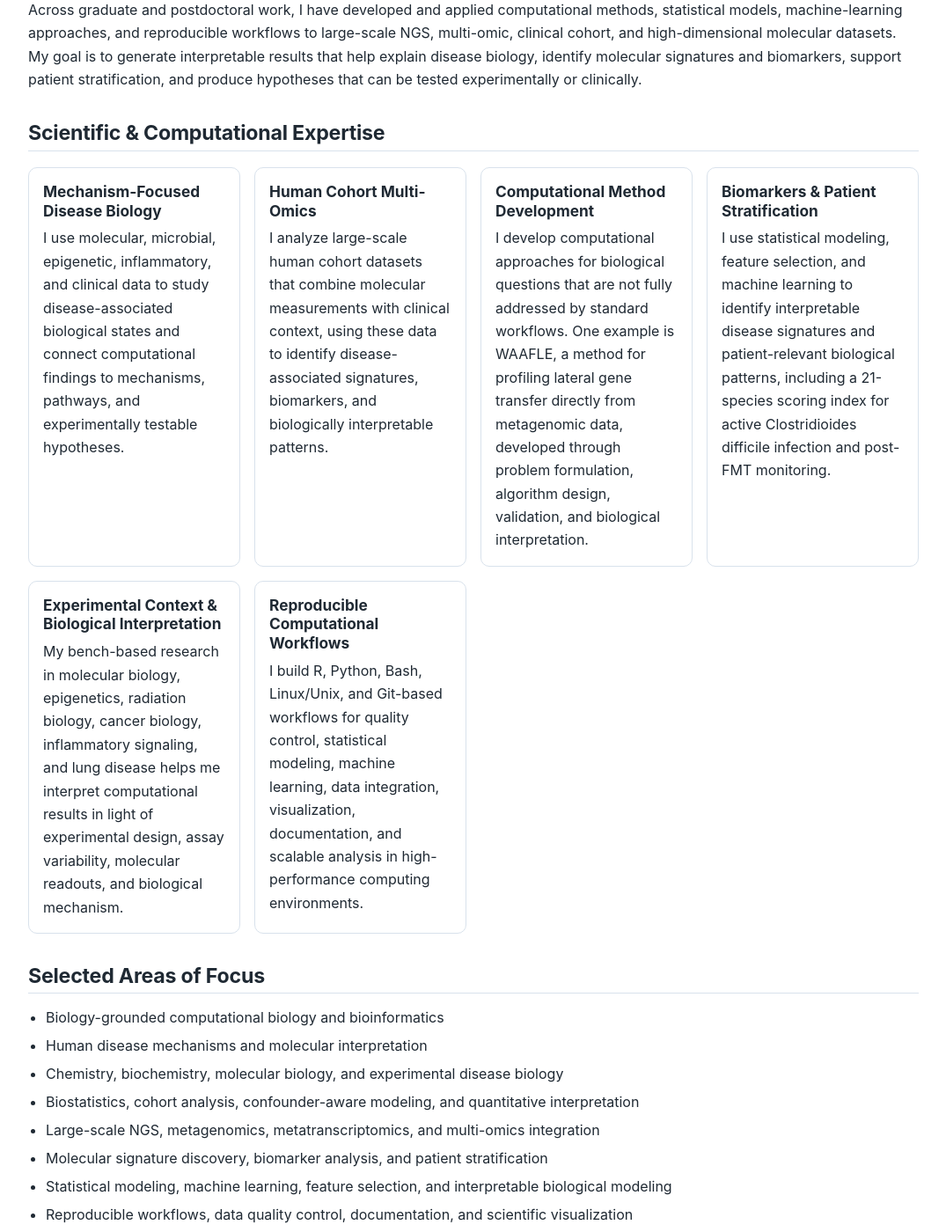
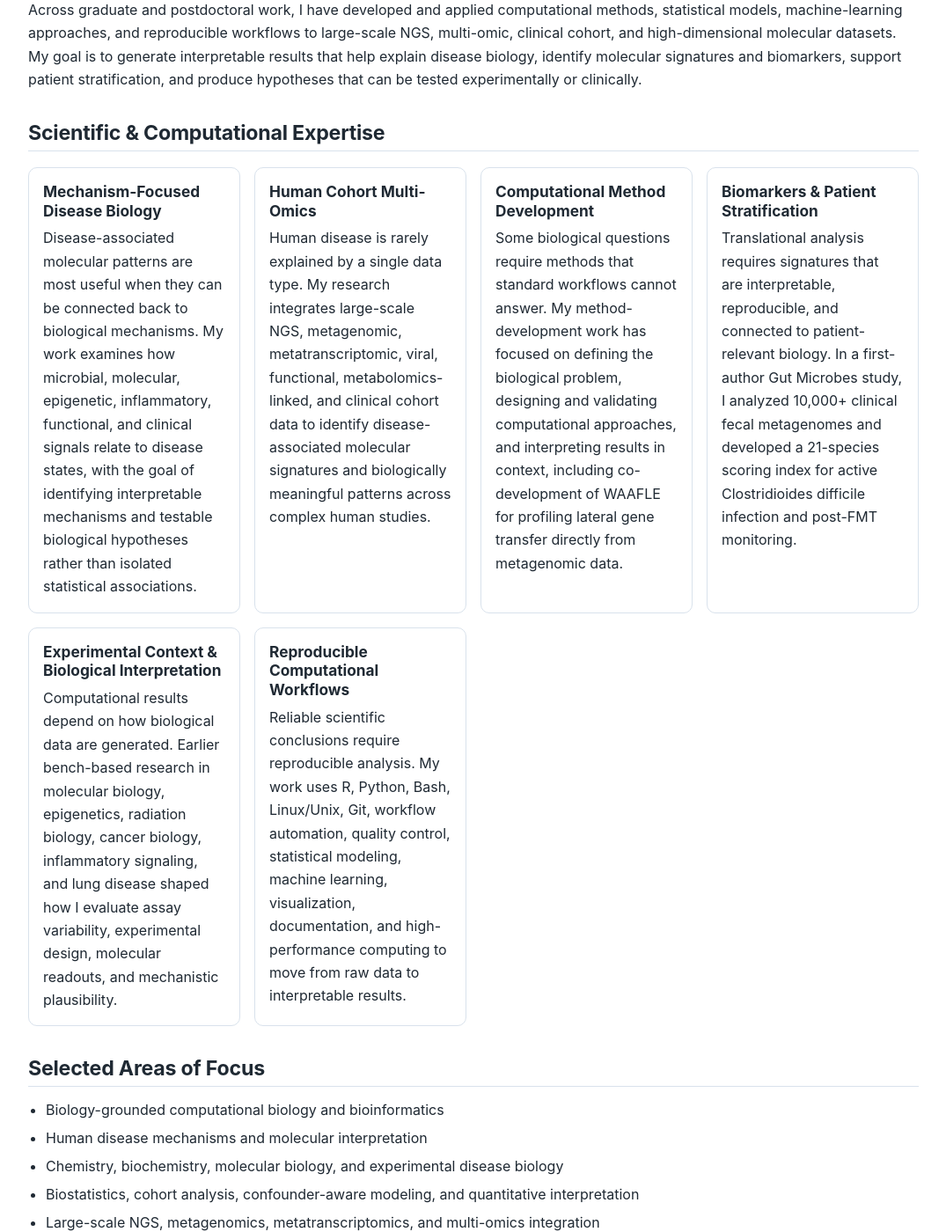
Before and after one commit to Nzabarushimana/nzabarushimana.github.io, a Jekyll site: the page built from index.md, in a window 1280 px wide and 1400 px high, scrolled down 955 px. Shown: the whole window at 88% size, without its empty margins (102-1177 px from the left). Built offline with Jekyll 4.4.1, drawn with Linux system fonts in a browser that asks for light colours.

Commit message:
Update index.md

```diff
--- a/index.md
+++ b/index.md
@@ -28,7 +28,6 @@ I am a computational biologist and bioinformatics scientist with academic traini
 My earlier bench-based research in molecular biology, epigenetics, cancer biology, radiation biology, inflammatory signaling, and disease mechanisms gave me practical experience with experimental design, assay variability, molecular readouts, biological data generation, and mechanistic interpretation. That foundation remains central to how I approach computational work: I do not view analysis as simply processing data, but as a way to connect molecular measurements back to biological mechanisms and disease-relevant questions.
 
 Across graduate and postdoctoral work, I have developed and applied computational methods, statistical models, machine-learning approaches, and reproducible workflows to large-scale NGS, multi-omic, clinical cohort, and high-dimensional molecular datasets. My goal is to generate interpretable results that help explain disease biology, identify molecular signatures and biomarkers, support patient stratification, and produce hypotheses that can be tested experimentally or clinically.
-
 ## Scientific & Computational Expertise
 
 <div class="card-grid">
@@ -36,42 +35,42 @@ Across graduate and postdoctoral work, I have developed and applied computationa
   <div class="card">
     <h3>Mechanism-Focused Disease Biology</h3>
     <p>
-      I use molecular, microbial, epigenetic, inflammatory, and clinical data to study disease-associated biological states and connect computational findings to mechanisms, pathways, and experimentally testable hypotheses.
+      Disease-associated molecular patterns are most useful when they can be connected back to biological mechanisms. My work examines how microbial, molecular, epigenetic, inflammatory, functional, and clinical signals relate to disease states, with the goal of identifying interpretable mechanisms and testable biological hypotheses rather than isolated statistical associations.
     </p>
   </div>
 
   <div class="card">
     <h3>Human Cohort Multi-Omics</h3>
     <p>
-      I analyze large-scale human cohort datasets that combine molecular measurements with clinical context, using these data to identify disease-associated signatures, biomarkers, and biologically interpretable patterns.
+      Human disease is rarely explained by a single data type. My research integrates large-scale NGS, metagenomic, metatranscriptomic, viral, functional, metabolomics-linked, and clinical cohort data to identify disease-associated molecular signatures and biologically meaningful patterns across complex human studies.
     </p>
   </div>
 
   <div class="card">
     <h3>Computational Method Development</h3>
     <p>
-      I develop computational approaches for biological questions that are not fully addressed by standard workflows. One example is WAAFLE, a method for profiling lateral gene transfer directly from metagenomic data, developed through problem formulation, algorithm design, validation, and biological interpretation.
+      Some biological questions require methods that standard workflows cannot answer. My method-development work has focused on defining the biological problem, designing and validating computational approaches, and interpreting results in context, including co-development of WAAFLE for profiling lateral gene transfer directly from metagenomic data.
     </p>
   </div>
 
   <div class="card">
     <h3>Biomarkers &amp; Patient Stratification</h3>
     <p>
-      I use statistical modeling, feature selection, and machine learning to identify interpretable disease signatures and patient-relevant biological patterns, including a 21-species scoring index for active Clostridioides difficile infection and post-FMT monitoring.
+      Translational analysis requires signatures that are interpretable, reproducible, and connected to patient-relevant biology. In a first-author Gut Microbes study, I analyzed 10,000+ clinical fecal metagenomes and developed a 21-species scoring index for active Clostridioides difficile infection and post-FMT monitoring.
     </p>
   </div>
 
   <div class="card">
     <h3>Experimental Context &amp; Biological Interpretation</h3>
     <p>
-      My bench-based research in molecular biology, epigenetics, radiation biology, cancer biology, inflammatory signaling, and lung disease helps me interpret computational results in light of experimental design, assay variability, molecular readouts, and biological mechanism.
+      Computational results depend on how biological data are generated. Earlier bench-based research in molecular biology, epigenetics, radiation biology, cancer biology, inflammatory signaling, and lung disease shaped how I evaluate assay variability, experimental design, molecular readouts, and mechanistic plausibility.
     </p>
   </div>
 
   <div class="card">
     <h3>Reproducible Computational Workflows</h3>
     <p>
-      I build R, Python, Bash, Linux/Unix, and Git-based workflows for quality control, statistical modeling, machine learning, data integration, visualization, documentation, and scalable analysis in high-performance computing environments.
+      Reliable scientific conclusions require reproducible analysis. My work uses R, Python, Bash, Linux/Unix, Git, workflow automation, quality control, statistical modeling, machine learning, visualization, documentation, and high-performance computing to move from raw data to interpretable results.
     </p>
   </div>
 
```
